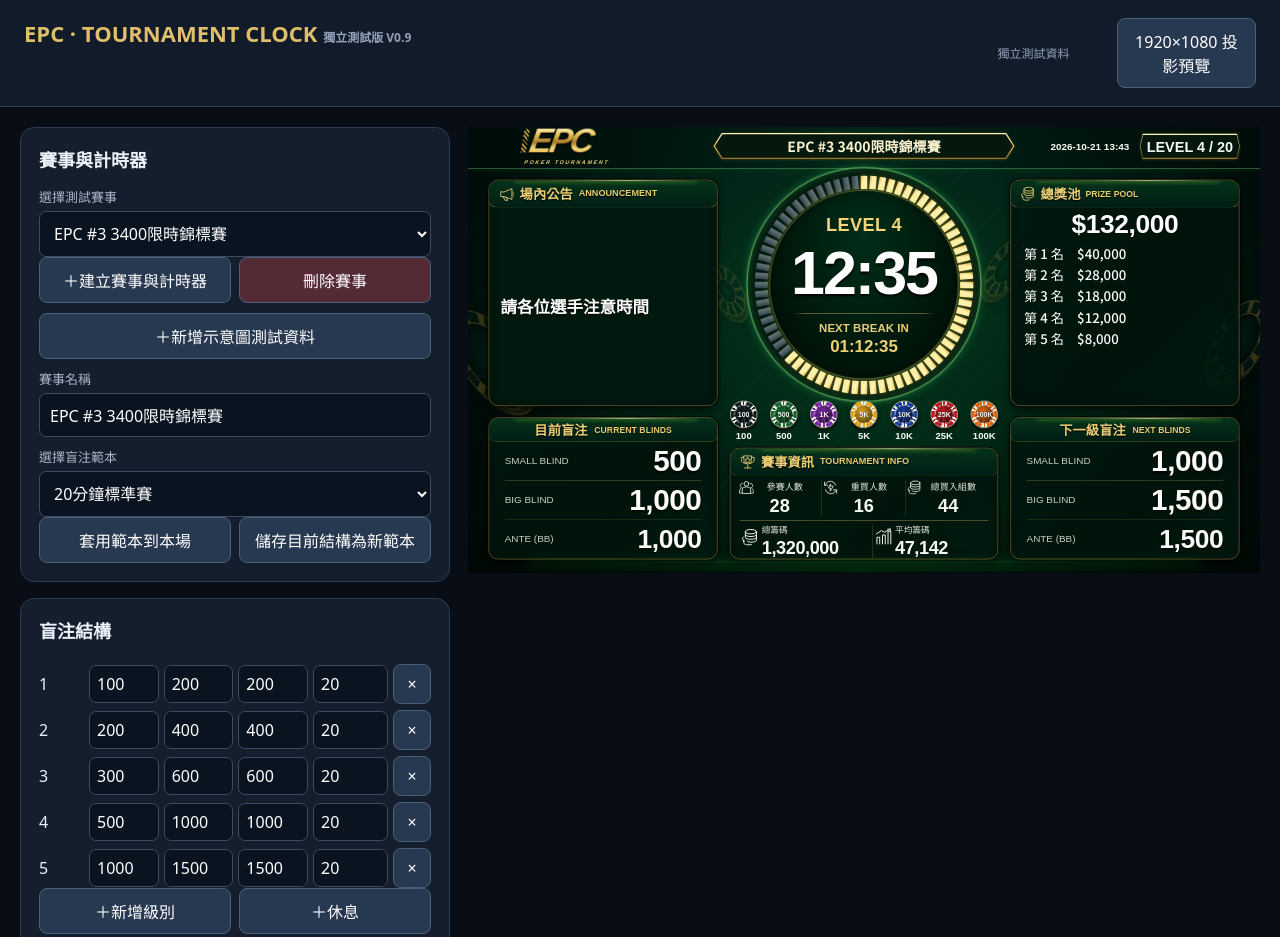
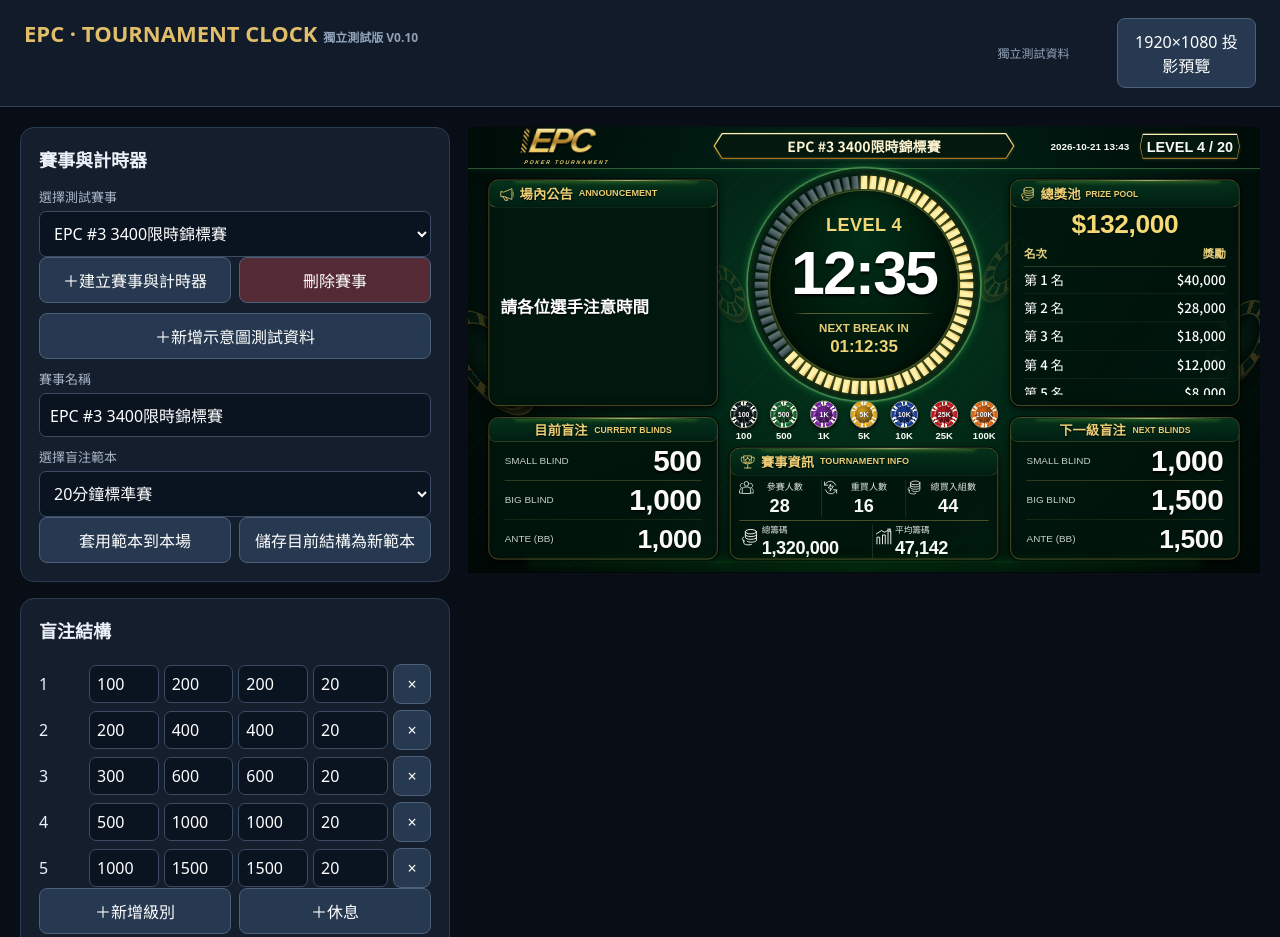
Before and after one commit to sinkayang-bot/EPCMAIN, a plain HTML site: page timer-preview.html in a window 1280 px wide. Shown: the top 937 px of the page. Drawn offline with Linux system fonts and the light colour scheme.

Commit message:
Restore gold prize total and plain rank/reward columns in timer preview

```diff
--- a/timer-preview.html
+++ b/timer-preview.html
@@ -39,7 +39,7 @@
 .statsTop{height:108px;padding:10px 18px 8px;display:grid;grid-template-columns:repeat(3,minmax(0,1fr))}.statCell{position:relative;text-align:center;border-right:1px solid #36613a;min-width:0}.statCell:last-child{border:0}.statLabel{display:block;font-size:22px;color:#e1e7de;white-space:nowrap;line-height:1.5;padding-left:25px}.statValue{display:block;font:700 44px/1.15 Arial,sans-serif;margin-top:5px;white-space:nowrap}
 .statsBottom{margin:0 22px;border-top:1px solid #b4a34f;display:grid;grid-template-columns:1.15fr 1fr;height:93px;padding-top:9px}.statsBottom .statLabel{text-align:left;padding-left:54px;font-size:21px;line-height:1.25}.statsBottom .statIcon{width:43px;height:43px;left:5px;top:10px}.chipValue{display:block;font:700 44px/1.15 Arial,sans-serif;text-align:left;padding-left:54px;margin-top:6px;letter-spacing:-1px;white-space:nowrap}
 .announcementBody{height:calc(100% - 66px);padding:25px 28px;display:grid;place-items:center;overflow:hidden}.announcementText{width:100%;max-height:100%;font-size:40px;font-weight:700;text-align:left;white-space:pre-wrap;overflow-wrap:anywhere;word-break:normal;line-height:1.5;overflow:auto;color:#fff;text-shadow:0 2px 3px #000;scrollbar-width:thin;scrollbar-color:#77833b transparent}
-.poolAmount{height:78px;display:flex;align-items:center;justify-content:center;font:700 64px/1 Arial,sans-serif;color:#fff;letter-spacing:-1px;text-shadow:0 2px 3px #000}.payouts{margin:8px 32px 0;max-height:355px;overflow:auto;white-space:pre-wrap;overflow-wrap:anywhere;word-break:normal;font:500 32px/1.6 "Noto Sans TC","Microsoft JhengHei",sans-serif;color:#fff;scrollbar-width:thin;scrollbar-color:#77833b transparent}
+.poolAmount{height:78px;display:flex;align-items:center;justify-content:center;font:700 64px/1 Arial,sans-serif;color:#f4d974;letter-spacing:-1px;text-shadow:0 2px 3px #000}.payouts{margin:0 32px;max-height:310px;overflow:auto;white-space:pre-wrap;overflow-wrap:anywhere;word-break:normal;font:500 32px/1.6 "Noto Sans TC","Microsoft JhengHei",sans-serif;color:#fff;scrollbar-width:thin;scrollbar-color:#77833b transparent}
 
 .screenControls{position:absolute;left:47px;bottom:12px;display:flex;gap:8px;opacity:0;transition:opacity .15s;z-index:10}.screen:hover .screenControls,.screenControls:focus-within{opacity:1}.screenControls button{background:#00190eeb;border:1px solid #ae923f;color:#f6d585;font-size:15px;padding:6px 12px}
 .clockStatus{position:absolute;left:780px;right:780px;bottom:3px;text-align:center;opacity:0;color:#b1c4b0;font-size:13px}.screen:hover .clockStatus{opacity:1}
@@ -47,7 +47,8 @@
 body.native{width:1920px;min-width:1920px;min-height:1080px;overflow:auto!important}body.native .previewViewport{position:relative;inset:auto;width:1920px!important;height:1080px!important}
 @media(max-width:1100px){.grid{grid-template-columns:1fr}.editor{display:grid;grid-template-columns:1fr 1fr;gap:16px}.editor .card{margin:0}}
 @media(max-width:650px){main{padding:10px}.editor{display:block}.editor .card{margin-bottom:12px}.levelrow{grid-template-columns:30px repeat(3,1fr) 55px 30px}.levelrow input{font-size:12px}}
-</style></head><body><header><h1>EPC · TOURNAMENT CLOCK <span class="small">獨立測試版 V0.9</span></h1><div class="row"><span class="small">獨立測試資料</span><button onclick="toggleProjector()">1920×1080 投影預覽</button></div></header><main><div class="grid"><div class="editor">
+.payoutHeading,.payoutEntry{display:grid;grid-template-columns:150px minmax(0,1fr);gap:16px}.payoutHeading{margin:8px 32px 0;padding:4px 0 10px;border-bottom:1px solid #657040;color:#e5ce7c;font:600 28px/1.5 "Noto Sans TC",sans-serif}.payoutHeading span:last-child,.payoutEntry span:last-child{text-align:right}.payoutEntry{padding:8px 0;border-bottom:1px solid #233d2b;white-space:pre-wrap}.payoutNote{padding:8px 0;white-space:pre-wrap}
+</style></head><body><header><h1>EPC · TOURNAMENT CLOCK <span class="small">獨立測試版 V0.10</span></h1><div class="row"><span class="small">獨立測試資料</span><button onclick="toggleProjector()">1920×1080 投影預覽</button></div></header><main><div class="grid"><div class="editor">
 <section class="card"><h2>賽事與計時器</h2><label for="events">選擇測試賽事</label><select id="events"></select><div class="row"><button onclick="createEvent()">＋建立賽事與計時器</button><button class="danger" onclick="deleteEvent()">刪除賽事</button></div><button style="margin-top:10px;width:100%" onclick="createReferenceEvent()">＋新增示意圖測試資料</button><label for="eventName">賽事名稱</label><input id="eventName" placeholder="賽事名稱" onchange="renameEvent()"><label for="templates">選擇盲注範本</label><select id="templates"></select><div class="row"><button onclick="applyTemplate()">套用範本到本場</button><button onclick="saveTemplate()">儲存目前結構為新範本</button></div></section>
 <section class="card"><h2>盲注結構</h2><div class="levels" id="levelRows"></div><div class="row"><button onclick="addLevel()">＋新增級別</button><button onclick="addBreak()">＋休息</button></div><p class="small">欄位依序：級別、SB、BB、Ante、分鐘、刪除。休息列的盲注欄位留空。</p></section>
 <section class="card"><h2>後台即時控制</h2><div class="row"><button class="gold" onclick="toggleRun()" id="playBtn">▶ 開始</button><button onclick="shiftTime(-60)">－1 分鐘</button><button onclick="shiftTime(60)">＋1 分鐘</button></div><div class="row"><button onclick="changeLevel(-1)">上一級</button><button onclick="changeLevel(1)">下一級</button><button onclick="resetLevel()">重設本級時間</button></div><label for="setSeconds">指定剩餘秒數</label><div class="row"><input type="number" id="setSeconds" min="0" value="1200"><button onclick="setRemaining()">設定</button></div></section>
@@ -62,7 +63,7 @@
 <label for="unit">每組獎池金額（輸入即切回自動計算）</label><input id="unit" type="number" min="0" oninput="updateStats(this.id)">
 <label for="manualPool">手動總獎池（輸入即採用此金額）</label><input id="manualPool" type="number" min="0" oninput="updateStats(this.id)">
 <p class="small" id="calculationSummary" aria-live="polite"></p>
-<label for="payoutInput">獎池分佈／補充說明（自由輸入文字）</label><textarea id="payoutInput" rows="6" placeholder="第一名 10,000&#10;第二名 5,000&#10;或輸入依籌碼比例分配等說明" oninput="updateStats(this.id)"></textarea>
+<label for="payoutInput">獎池分佈（每行輸入：名次 獎勵；也可輸入補充說明）</label><textarea id="payoutInput" rows="6" placeholder="第一名 10,000&#10;第二名 5,000&#10;或輸入依籌碼比例分配等說明" oninput="updateStats(this.id)"></textarea>
 <label for="announcement">場內公告（左上方即時顯示）</label><textarea id="announcement" rows="5" oninput="updateStats(this.id)"></textarea>
 <p class="small">測試預設：每組起始籌碼 300,000、每組獎池 3,000，可修改。重買人數與重買組數分開記錄。正式整合後由賽事管理帶入組數、籌碼及可分配獎池。</p></section>
 </div><div class="previewViewport" id="previewViewport"><section class="screen" id="broadcastScreen" aria-label="EPC 賽事計時器"><svg aria-hidden="true" width="0" height="0" style="position:absolute"><defs>
@@ -81,7 +82,7 @@
 <div class="chipLegend" aria-label="籌碼面額"><div><div class="chipBadge" style="--chip:#101d20"><span>100</span></div><span>100</span></div><div><div class="chipBadge" style="--chip:#11642c"><span>500</span></div><span>500</span></div><div><div class="chipBadge" style="--chip:#7624a3"><span>1K</span></div><span>1K</span></div><div><div class="chipBadge" style="--chip:#e1a312"><span>5K</span></div><span>5K</span></div><div><div class="chipBadge" style="--chip:#173b99"><span>10K</span></div><span>10K</span></div><div><div class="chipBadge" style="--chip:#bd161e"><span>25K</span></div><span>25K</span></div><div><div class="chipBadge" style="--chip:#dd630c"><span>100K</span></div><span>100K</span></div></div>
 <section class="panel infoPanel" aria-label="賽事資訊"><h2 class="panelHeader lowerHeader"><svg class="icon" aria-hidden="true"><use href="#icon-trophy"/></svg>賽事資訊 <small>TOURNAMENT INFO</small></h2><div class="statsTop"><div class="statCell"><svg class="icon statIcon" aria-hidden="true"><use href="#icon-players"/></svg><span class="statLabel">參賽人數</span><strong class="statValue" id="sPlayers"></strong></div><div class="statCell"><svg class="icon statIcon" aria-hidden="true"><use href="#icon-rebuy"/></svg><span class="statLabel">重買人數</span><strong class="statValue" id="sRebuys"></strong></div><div class="statCell"><svg class="icon statIcon" aria-hidden="true"><use href="#icon-coins"/></svg><span class="statLabel">總買入組數</span><strong class="statValue" id="sGroups"></strong></div></div><div class="statsBottom"><div class="statCell"><svg class="icon statIcon" aria-hidden="true"><use href="#icon-coins"/></svg><span class="statLabel">總籌碼</span><strong class="chipValue" id="chipsInPlay"></strong></div><div class="statCell"><svg class="icon statIcon" aria-hidden="true"><use href="#icon-chart"/></svg><span class="statLabel">平均籌碼</span><strong class="chipValue" id="avgStack"></strong></div></div></section>
 <section class="panel noticePanel" aria-label="場內公告"><h2 class="panelHeader lowerHeader"><svg class="icon" aria-hidden="true"><use href="#icon-notice"/></svg>場內公告 <small>ANNOUNCEMENT</small></h2><div class="announcementBody" id="announcementBody"><div class="announcementText" id="announcementDisplay"></div></div></section>
-<section class="panel poolPanel" aria-label="總獎池"><h2 class="panelHeader lowerHeader"><svg class="icon" aria-hidden="true"><use href="#icon-coins"/></svg>總獎池 <small>PRIZE POOL</small></h2><div class="poolAmount" id="extraContent"></div><div class="payouts" id="payoutDisplay" role="region" aria-label="獎池分佈"></div></section>
+<section class="panel poolPanel" aria-label="總獎池"><h2 class="panelHeader lowerHeader"><svg class="icon" aria-hidden="true"><use href="#icon-coins"/></svg>總獎池 <small>PRIZE POOL</small></h2><div class="poolAmount" id="extraContent"></div><div class="payoutHeading"><span>名次</span><span>獎勵</span></div><div class="payouts" id="payoutDisplay" role="region" aria-label="獎池分佈"></div></section>
 <div class="clockStatus" id="status" aria-live="off"></div><div class="screenControls"><button onclick="toggleProjector()">⛶ 全螢幕 / 返回</button><button onclick="toggleRun()">開始 / 暫停</button></div>
 </section></div></div></main><script>
 const KEY='epc-timer-prototype-v1';const base=[{sb:100,bb:200,ante:200,min:20},{sb:200,bb:400,ante:400,min:20},{sb:300,bb:600,ante:600,min:20},{sb:500,bb:1000,ante:1000,min:20},{break:true,min:5},{sb:1000,bb:1500,ante:1500,min:20},{sb:1000,bb:2000,ante:2000,min:20}];let state;try{state=JSON.parse(localStorage.getItem(KEY))}catch{}if(!state||!Array.isArray(state.events))state={templates:[{id:'standard',name:'20分鐘標準賽',levels:base}],events:[],selected:null};
@@ -155,6 +156,16 @@
  const el=$('announcementDisplay'),body=$('announcementBody');let size=40;el.style.fontSize=size+'px';
  while(size>18&&el.scrollHeight>body.clientHeight-50){size-=2;el.style.fontSize=size+'px'}
 }
+function renderPayouts(text){
+ const target=$('payoutDisplay');target.replaceChildren();
+ for(const line of text.split('\n')){
+  const row=document.createElement('div');
+  const match=line.match(/^\s*((?:第\s*)?[0-9一二三四五六七八九十百]+\s*名|[0-9]+[.、．]?|冠軍|亞軍|季軍|殿軍|第一名|第二名|第三名)(?:[\s,，:：]+)(.*)$/);
+  if(match){row.className='payoutEntry';for(const value of [match[1],match[2]]){const cell=document.createElement('span');cell.textContent=value;row.append(cell)}}
+  else{row.className='payoutNote';row.textContent=line}
+  target.append(row);
+ }
+}
 function renderScreen(){
  initRing();const e=current();const num=v=>Math.max(0,Number(v)||0).toLocaleString('en-US');
  const clock=v=>{v=Math.max(0,Math.floor(v));return String(Math.floor(v/60)).padStart(2,'0')+':'+String(v%60).padStart(2,'0')};
@@ -172,7 +183,7 @@
  $('extraContent').textContent=e.mode==='prize'?'$'+num(totals.pool):'—';
  $('announcementDisplay').textContent=e.announcement||'暫無公告';
  fitAnnouncement();
- $('payoutDisplay').textContent=e.mode==='prize'?(e.payoutInput||''):'';
+ renderPayouts(e.mode==='prize'?(e.payoutInput||''):'');
  const total=Math.max(1,Number(l.min||20)*60),pct=Math.max(0,Math.min(1,e.remaining/total));
  for(const tick of $('ringTicks').children)tick.classList.toggle('lit',Number(tick.dataset.tick)<Math.ceil(pct*72));
  let until=0;for(let i=e.index;i<e.levels.length;i++){if(e.levels[i].break)break;until+=i===e.index?e.remaining:e.levels[i].min*60}
```
